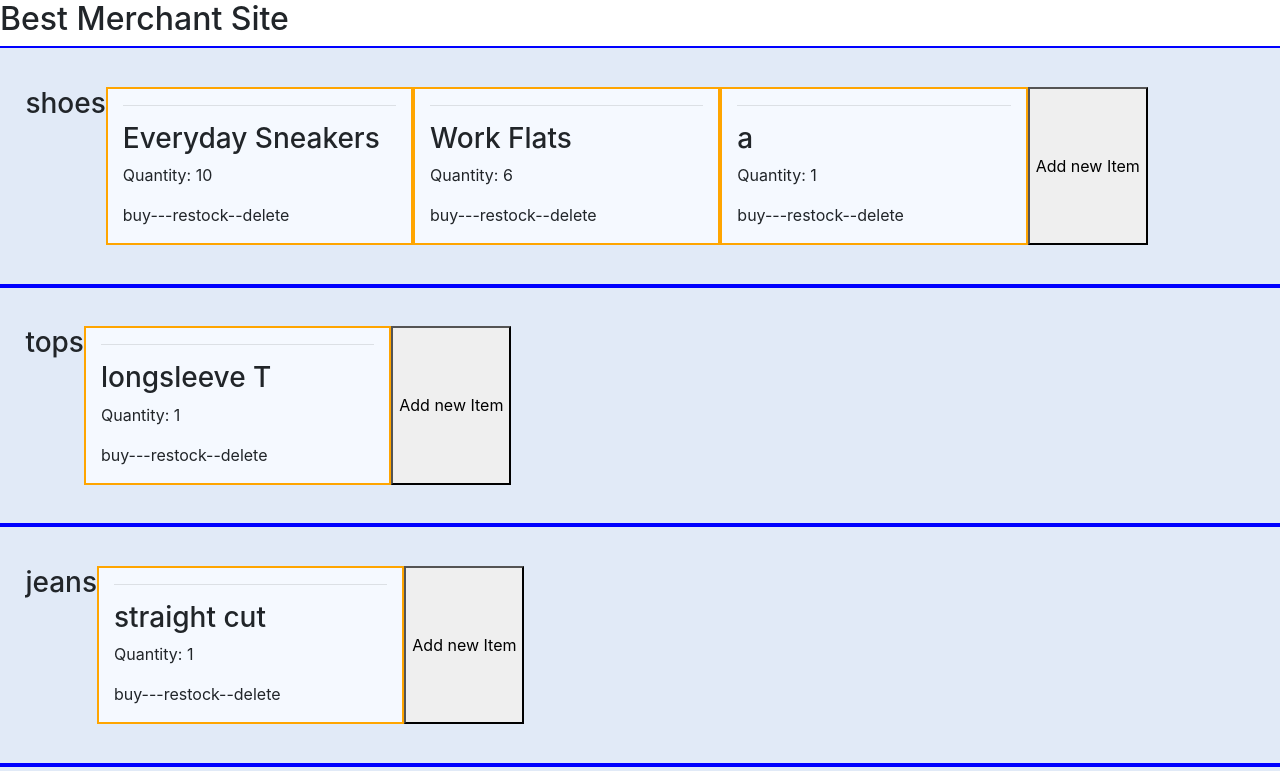
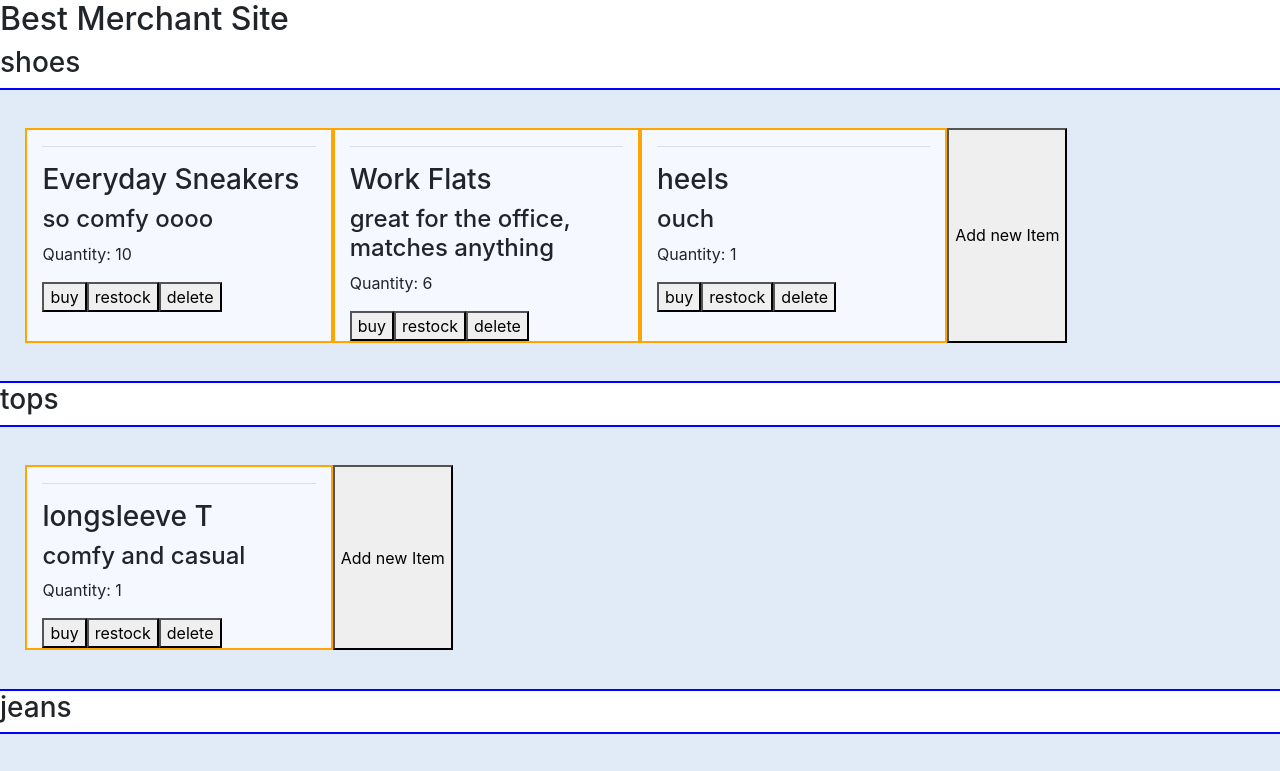
Before and after one commit to KeturahDev/merchant-store-redux, a React (Create React App) app: page / in a window 1280 px wide. Shown: the top 771 px of the page. Built offline with nearby package versions, Linux system fonts and the light colour scheme.

Commit message:
create functionality to buy 1 item and reduce the quantity.
Co-authored-by: Rachel Schieferstein <violenza@gmail.com>
Co-authored-by: Hristo Dzhambov <dzhambov@hotmail.com>

```diff
--- a/src/components/Categories/Category.js
+++ b/src/components/Categories/Category.js
@@ -11,8 +11,8 @@ const catBoxStyle= {
 function Category(props) {
   return (
     <React.Fragment>
+      <h3>{props.name}</h3>
       <div className="row" style={catBoxStyle}>
-        <h3>{props.name}</h3>
         <ItemControl list={props.itemsList}/>
       </div>
     </React.Fragment>
--- a/src/components/Items/Item.js
+++ b/src/components/Items/Item.js
@@ -8,15 +8,19 @@ const itemBoxStyle = {
 }
 
 function Item(props) {
+  const {buyItem} = props;
   return (
     <React.Fragment>
       <div style={itemBoxStyle} className="col-md-3">
         <hr/>
         <h3>{props.name}</h3>
-        <h3>{props.description}</h3>
+        <h4>{props.description}</h4>
         <p>Quantity: {props.quantity}</p>
         <div className="buttons">
-          <p>buy---restock--delete</p>
+          <button onClick={() => buyItem(props.id)}>buy</button>
+          <button onClick={props.restockItem}>restock</button>
+          <button>delete</button>
+          {/* <p>buy---restock--delete</p> */}
         </div>
       </div>
       {/* <hr/> */}
--- a/src/components/Items/ItemControl.js
+++ b/src/components/Items/ItemControl.js
@@ -10,6 +10,15 @@ class ItemControl extends React.Component{
       formVisible: false,
       itemList: props.list
     }
+  }
+
+  handleBuyingItem = (id) => {
+    const selectedItem = this.state.itemList.filter(item => item.id === id)[0];
+    const newItemInfo = selectedItem.quantity -1;
+    const removingOldItem = this.state.itemList.filter(item => item.id !== id)
+    const newItem = {...selectedItem, quantity: newItemInfo}
+    const newItemList = removingOldItem.concat(newItem)
+    this.setState({ itemList: newItemList})
   }
 
   handleClick = () => {
@@ -31,7 +40,7 @@ class ItemControl extends React.Component{
       }
     } else {
       return {
-      component: <ItemList items={this.state.itemList}/>,
+      component: <ItemList items={this.state.itemList} onBuyItem={this.handleBuyingItem}/>,
       buttonText: "Add new Item"
       }
     }
--- a/src/components/Items/ItemList.js
+++ b/src/components/Items/ItemList.js
@@ -3,9 +3,16 @@ import Item from './Item';
 import PropTypes from 'prop-types';
 
 function ItemList(props) {
+  const {items, onBuyItem} = props
   return (
     <React.Fragment>
-       {props.items.map(item => <Item name={item.itemName} id={item.id} quantity={item.quantity}/>)}
+       {items.map(item =>
+        <Item
+          name={item.itemName}
+          description={item.description}
+          id={item.id}
+          quantity={item.quantity}
+          buyItem= {onBuyItem}/>)}
     </React.Fragment>
   );
 }
--- a/src/components/data/masterCategoriesList.js
+++ b/src/components/data/masterCategoriesList.js
@@ -18,8 +18,8 @@ const masterCategoriesList = [{
       id: v4()
     },
     {
-      itemName: "a",
-      description: "b",
+      itemName: "heels",
+      description: "ouch",
       quantity: 1,
       id: v4()
     }
```
